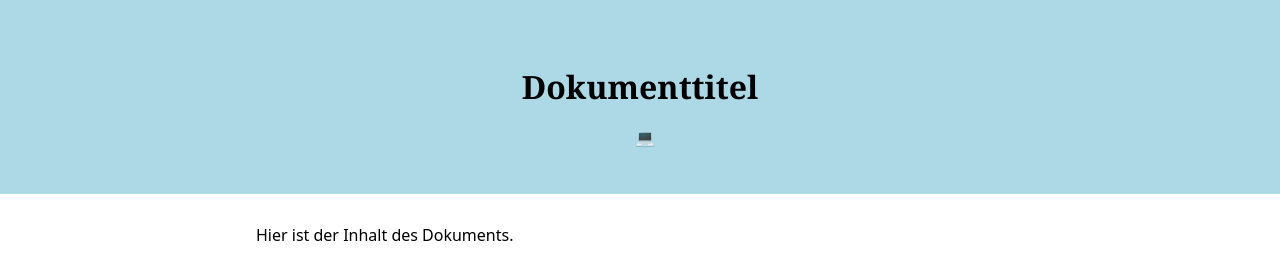
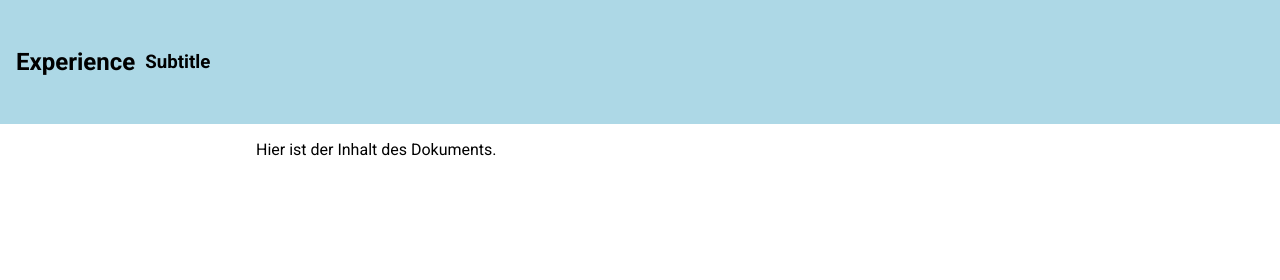
Before and after one commit to itea44/first-steps-with-css, a plain HTML site: page index.html in a window 1280 px wide. Drawn offline with nearby package versions, Linux system fonts and the light colour scheme.

Commit message:
Updated index.html and style.css with ...

```diff
--- a/index.html
+++ b/index.html
@@ -4,15 +4,17 @@
 <head>
     <meta charset="UTF-8">
     <meta name="viewport" content="width=device-width, initial-scale=1.0">
-    <link rel="stylesheet" href="https://unpkg.com/modern-normalize@2.0.0/modern-normalize.css">
+    <title>Dokument</title>
+    <link rel="stylesheet" href="style.css">
     <link href="https://fonts.googleapis.com/css2?family=Roboto:wght@400;700&display=swap" rel="stylesheet">
-    <link rel="stylesheet" href="style.css">
-    <title>Dokument</title>
 </head>
 
 <body>
     <header class="header">
-        <h1>Dokumenttitel </h1>
+        <div class="heading-container">
+            <h2>Experience</h2>
+            <h3>Subtitle</h3>
+        </div>
     </header>
     <main class="main">
         <p>Hier ist der Inhalt des Dokuments.</p>
--- a/style.css
+++ b/style.css
@@ -1,22 +1,11 @@
 * {
   box-sizing: border-box;
-}
-
-html {
-  font-family: "Roboto", sans-serif;
+  margin: 0;
+  padding: 0;
 }
 
 body {
-  margin: 0;
-}
-
-h1,
-h2,
-h3,
-h4,
-h5,
-h6 {
-  font-family: "Georgia", serif;
+  font-family: "Roboto", sans-serif;
 }
 
 .header {
@@ -31,17 +20,12 @@ h6 {
   margin: 0 auto;
 }
 
-::selection {
-  background-color: #ffcc00;
-  color: #000000;
+.heading-container {
+  display: flex;
+  align-items: center;
 }
 
-.header::after {
-  content: "💻";
-  margin-left: 10px;
+.heading-container h2,
+.heading-container h3 {
+  margin-right: 10px;
 }
-
-.header::after {
-  content: "💻";
-  margin-left: 10px;
-}
```
